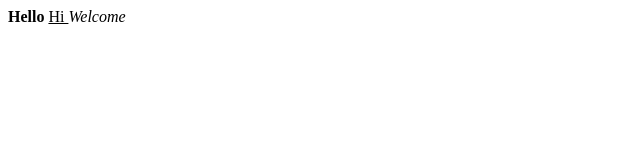
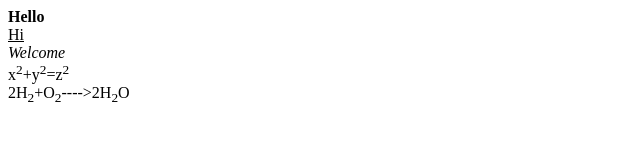
Before and after one commit to iamneo-production/fafaffabadaeccdffeecabfeedab, a website: page public/index.html in a window 1280 px wide. Shown: the whole page, without its empty margins (0-640 px from the left). Drawn offline with Linux system fonts and the light colour scheme.

Commit message:
Backup Commit

```diff
--- a/public/index.html
+++ b/public/index.html
@@ -8,9 +8,11 @@
     <link rel="stylesheet" href="style.css" />
 </head>
 <body>
-    <b> Hello </b>
-    <u> Hi </u>
-    <i> Welcome </i>
+    <b> Hello </b><br>
+    <u> Hi </u><br>
+    <i> Welcome </i><br>
+    x<sup>2</sup>+y<sup>2</sup>=z<sup>2</sup><br>
+    2H<sub>2</sub>+O<sub>2</sub>---->2H<sub>2</sub>O<br>
 
 
 </body>
```
